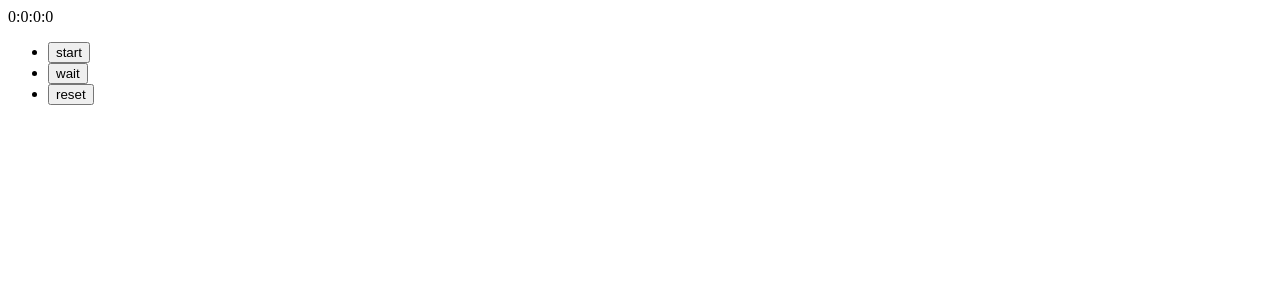
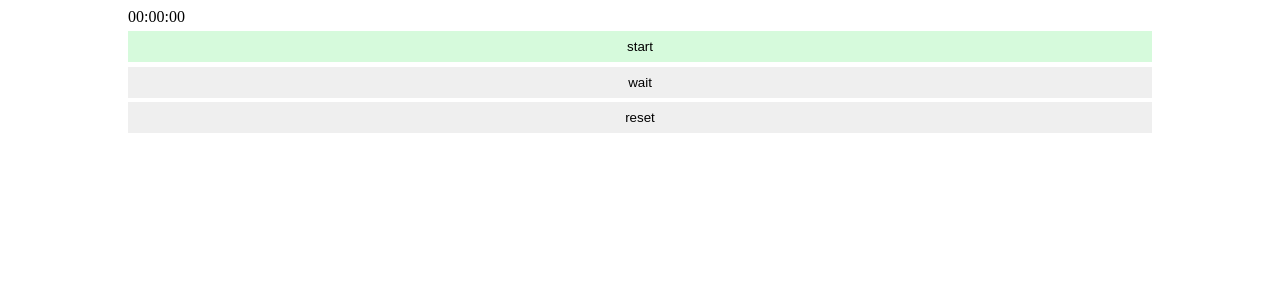
Before and after one commit to llex1/stopwatch, a React (Create React App) app: page / in a window 1280 px wide. Shown: the top 300 px of the page. Built offline with nearby package versions, Linux system fonts and the light colour scheme.

Commit message:
remake_stopwathc

```diff
--- a/package.json
+++ b/package.json
@@ -6,6 +6,7 @@
     "@testing-library/jest-dom": "^5.12.0",
     "@testing-library/react": "^11.2.6",
     "@testing-library/user-event": "^12.8.3",
+    "node-sass": "^5.0.0",
     "react": "^17.0.2",
     "react-dom": "^17.0.2",
     "react-scripts": "4.0.3",
--- a/src/App/App.js
+++ b/src/App/App.js
@@ -1,118 +1,110 @@
-import { Fragment, useEffect, useState } from "react";
+// import { interval } from "rxjs";
+// import { sampleTime, switchAll, map } from "rxjs/operators";
+import { useEffect, useState } from "react";
 import { interval } from "rxjs";
-import { timestamp, take } from "rxjs/operators";
+
+import styles from "./App.module.scss";
 
 function App() {
-  const [buttons, handleButtons] = useState(["start", "wait", "reset"]);
-  const [ms, handleMs] = useState(0);
-  const [sec, handleSec] = useState(0);
-  const [min, handleMin] = useState(0);
-  const [hh, handleHh] = useState(0);
-  const [subId, handleSubId] = useState(null);
-  const [isWait, handleIsWait] = useState(null);
-  const [arrayOfTimestamp, handleArrayOfTimestamp] = useState([]);
+  const DOM = {};
+  const [additionalStyle, handelAdditionalStyle] = useState(styles.start);
+  const [subscriptions, handleSubscriptions] = useState({});
 
-  const intervalStep = 16;
-  const delayForWaitButton = 300;
-  const lengthArrayOfTimestamp = Math.floor(delayForWaitButton / intervalStep);
-  const interval$ = interval(intervalStep);
-
-  function resetValue() {
-    handleMs(0);
-    handleSec(0);
-    handleMin(0);
-    handleHh(0);
-  }
-  function resetMainSubscribe() {
-    subId && subId.unsubscribe();
-    handleSubId(null);
-  }
-  function resetWaitSubscribe() {
-    isWait && isWait.unsubscribe();
-    handleIsWait(null);
+  function fixValue(DomElement) {
+    let result = "";
+    DomElement.dataset.value.length < 2
+      ? (result = "0" + DomElement.dataset.value)
+      : (result = DomElement.dataset.value);
+    return result;
   }
 
-  function handleClick(e) {
-    e.preventDefault();
-    if (e.target.nodeName === "BUTTON" && e.target.innerText === "start") {
-      const subscribeID = interval$.subscribe((value) =>
-        handleMs((prev) => prev + intervalStep)
-      );
-      handleButtons([["stop"], ...buttons.splice(1)]);
-      handleSubId(subscribeID);
-    }
-    if (e.target.nodeName === "BUTTON" && e.target.innerText === "stop") {
-      handleButtons([["start"], ...buttons.splice(1)]);
-      resetMainSubscribe();
-      resetValue();
-    }
-    // подумати як удосконалити
-    if (e.target.nodeName === "BUTTON" && e.target.innerText === "wait") {
-      resetWaitSubscribe();
-        if (isWait && arrayOfTimestamp.length && arrayOfTimestamp.length <= lengthArrayOfTimestamp) {
-          handleButtons([["start"], ...buttons.splice(1)]);
-          resetMainSubscribe();
-        } else {
-        handleArrayOfTimestamp(()=>[])
-        const takeTimestamp = interval$.pipe(
-          timestamp(),
-          take(lengthArrayOfTimestamp)
-        );
-        const subscribeID = takeTimestamp.subscribe((value) =>
-          handleArrayOfTimestamp((prev) => {
-            return [...prev, value];
-          })
-        );
-        handleIsWait(() => subscribeID);
+  //! 23:59:59
+  function stopwatch() {
+    DOM.sec.dataset.value < 59
+      ? increment(DOM.sec)
+      : increment(DOM.min, DOM.sec);
+    function increment(incrementDomElement, resetDomElement) {
+      switch (resetDomElement) {
+        case DOM.sec:
+          handleReset([resetDomElement]);
+          ++incrementDomElement.dataset.value;
+          incrementDomElement.innerText = fixValue(incrementDomElement);
+          break;
+        case DOM.min:
+
+          break;
+        default:
+          ++incrementDomElement.dataset.value;
+          incrementDomElement.innerText = fixValue(incrementDomElement);
       }
     }
-    if (e.target.nodeName === "BUTTON" && e.target.innerText === "reset") {
-      resetValue();
+  }
+
+  function handleStart() {
+    const id = interval(100).subscribe(stopwatch);
+    handleSubscriptions({ interval: id });
+  }
+  function handleStop() {
+    subscriptions.interval?.unsubscribe();
+    handleSubscriptions({ interval: null });
+  }
+  function handleReset(arrOfDomElement) {
+    if (!arrOfDomElement) {
+      handleReset(Object.values(DOM));
+    }
+    if (arrOfDomElement) {
+      arrOfDomElement.forEach((el) => {
+        el.innerText = "00";
+        el.dataset.value = "0";
+      });
     }
   }
+
+  // lifecycle methods
   useEffect(() => {
-    if (ms >= 999) {
-      handleMs(() => 0);
-      handleSec(sec + 1);
-    }
-    if (sec >= 60) {
-      handleSec(() => 0);
-      handleMin(min + 1);
-    }
-    if (min >= 60) {
-      handleMin(() => 0);
-      handleHh(hh + 1);
-    }
-    if (hh >= 24) {
-      resetMainSubscribe();
-    }
-    if (isWait && arrayOfTimestamp.length === lengthArrayOfTimestamp) {
-      resetWaitSubscribe();
-    }
-  }, [ms, sec, min, hh, isWait, arrayOfTimestamp]);
-
+    DOM.sec = document.querySelector("#sec");
+    DOM.min = document.querySelector("#min");
+    DOM.hour = document.querySelector("#hour");
+  });
   useEffect(() => {
-    return () => {
-      resetMainSubscribe();
-      resetMainSubscribe();
-    };
+    return () => handleStop();
   }, []);
-
+  // lifecycle methods  ______END______
   return (
-    <Fragment>
+    <div className={styles.gridContainer}>
       <div>
-      <span>{`${min}`}</span>:<span>{`${min}`}</span>:<span>{`${sec}`}</span>:<span>{`${ms}`}</span>
+        <span id="hour" data-value="0">
+          00
+        </span>
+        :
+        <span id="min" data-value="0">
+          00
+        </span>
+        :
+        <span id="sec" data-value="0">
+          00
+        </span>
       </div>
-      <ul onClick={handleClick}>
-        {buttons.map((el, idx) => {
-          return (
-            <li key={idx}>
-              <button type="button">{el}</button>
-            </li>
-          );
-        })}
-      </ul>
-    </Fragment>
+      <button
+        type="button"
+        id="start&stop"
+        className={`${styles.btn} ${additionalStyle}`}
+        onClick={handleStart}
+      >
+        start
+      </button>
+      <button type="button" id="wait" className={styles.btn}>
+        wait
+      </button>
+      <button
+        type="button"
+        id="reset"
+        className={styles.btn}
+        onClick={() => handleReset()}
+      >
+        reset
+      </button>
+    </div>
   );
 }
 
--- /dev/null
+++ b/src/App/App.module.scss
@@ -0,0 +1,23 @@
+.gridContainer{
+  width: 80vw;
+  margin: 0 auto;
+  display: grid;
+  grid-template-rows: auto;
+  row-gap: .3rem
+
+}
+
+
+
+.btn {
+  padding: 0.5rem 1rem;
+  cursor: pointer;
+  border: none;
+
+  &.start {
+    background-color: #D6FADC;
+  }
+  &.stop{
+    background-color: #FFBCD9;
+  }
+}
```
Also changed, not shown: 1 other file (tests, documents, lock files or other folders).
